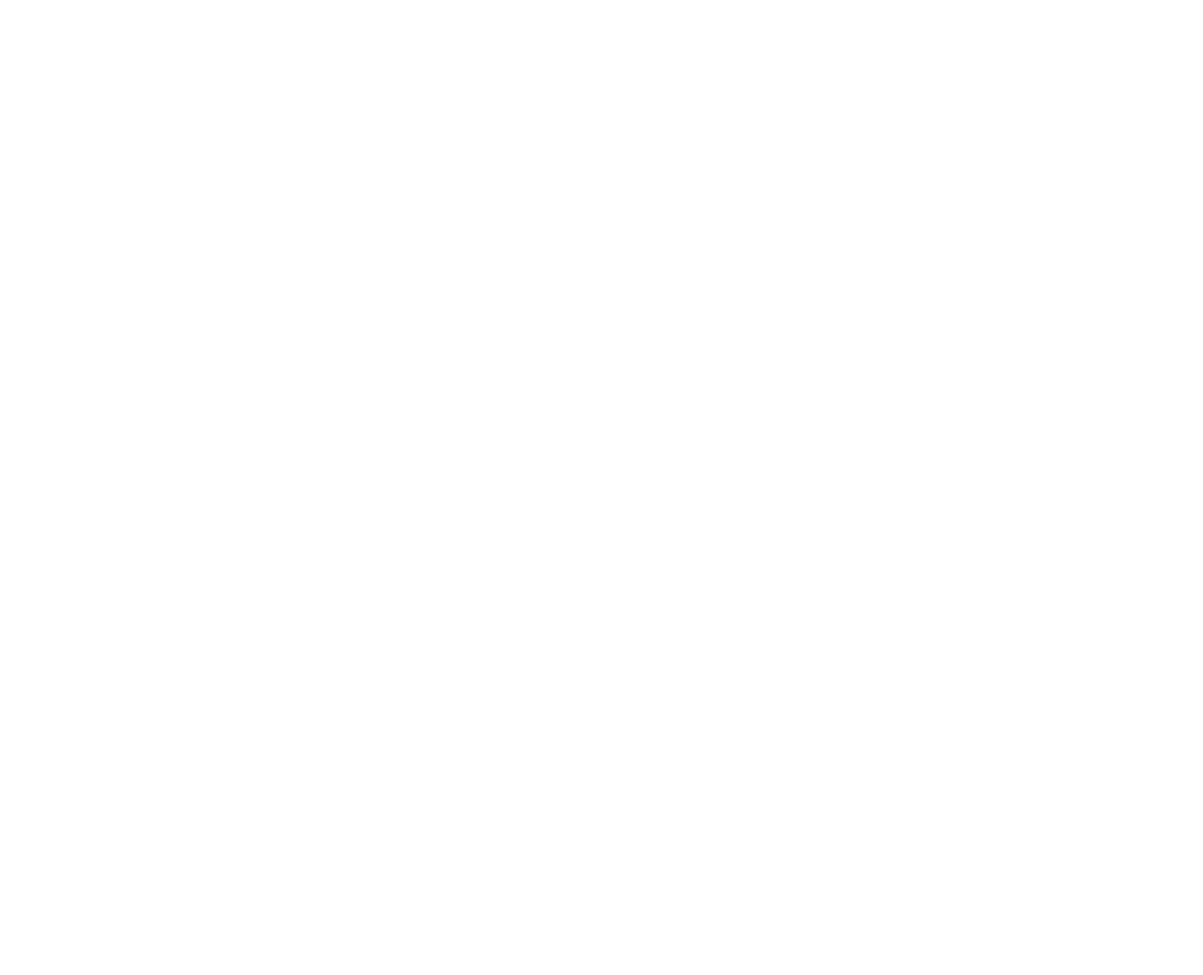
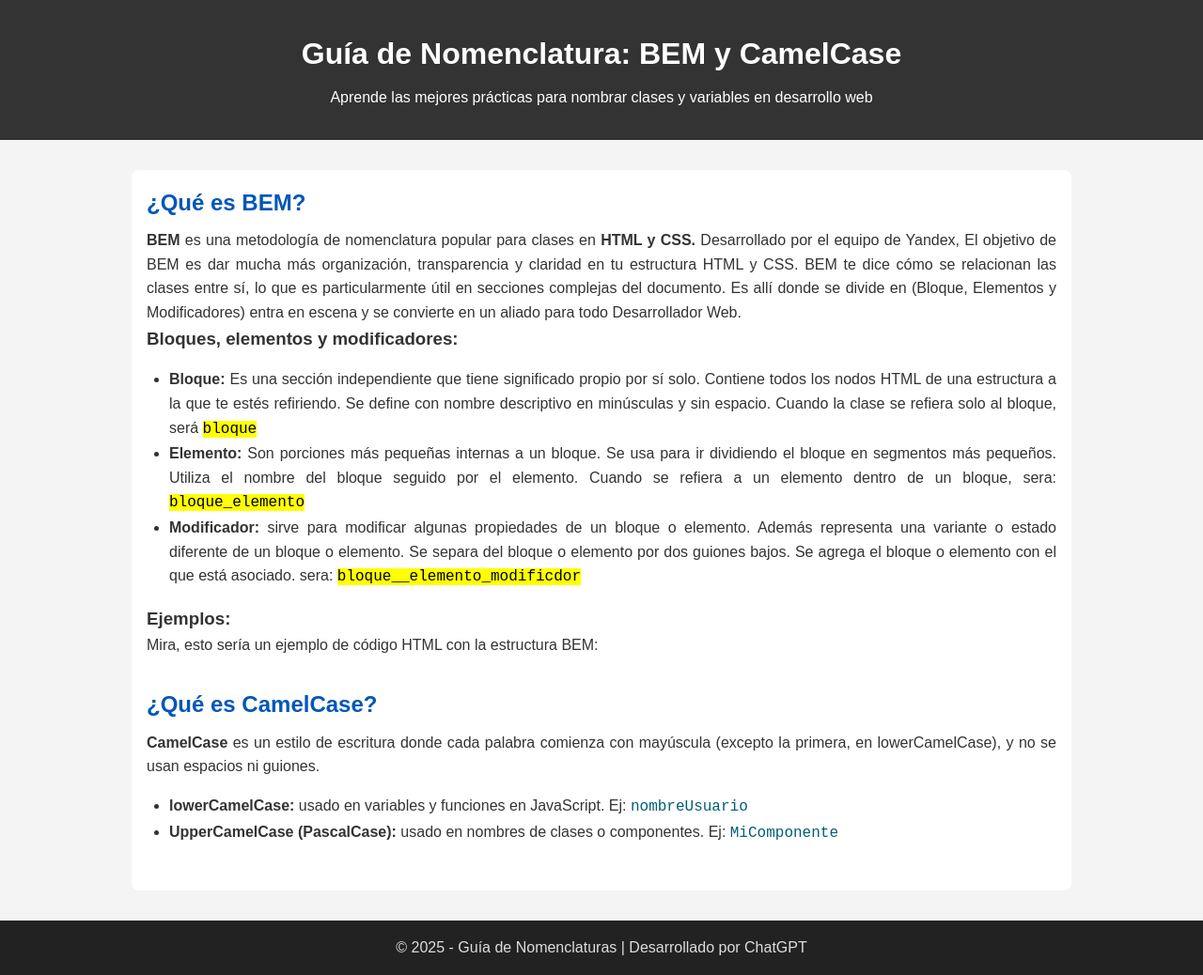
Before and after one commit to Sandri-123/Camel-BEM, a plain HTML site: page index.html in a window 1280 px wide. Shown: the whole page at 94% size. Before the commit the page ends 800 px from the top, so only its background shows below. Drawn offline with Linux system fonts and the light colour scheme.

```diff
--- a/css/estilos.css
+++ b/css/estilos.css
@@ -0,0 +1,70 @@
+* {
+  box-sizing: border-box;
+  margin: 0;
+  padding: 0;
+}
+
+body {
+  font-family: Arial, sans-serif;
+  line-height: 1.6;
+  background: #f4f4f4;
+  color: #333;
+}
+
+.header {
+  background: #333;
+  color: #fff;
+  padding: 2rem;
+  text-align: center;
+}
+
+.header h1 {
+  margin-bottom: 0.5rem;
+}
+
+.main-content {
+  max-width: 1000px;
+  margin: 2rem auto;
+  padding: 1rem;
+  background: #fff;
+  border-radius: 8px;
+  text-align: justify;
+
+
+.section {
+  margin-bottom: 2rem;
+}
+
+.section h2 {
+  color: #0057b8;
+  margin-bottom: 0.5rem;
+}
+
+.section ul {
+  margin: 1rem 0;
+  padding-left: 1.5rem;
+}
+
+pre {
+  background: #f0f0f0;
+  padding: 1rem;
+  border-radius: 5px;
+  overflow-x: auto;
+}
+
+code {
+  font-family: "Courier New", monospace;
+  color: #005f73;
+}
+
+
+}
+
+
+
+.footer {
+  text-align: center;
+  padding: 1rem;
+  background: #222;
+  color: #ddd;
+}
--- a/index.html
+++ b/index.html
@@ -4,8 +4,63 @@
     <meta charset="UTF-8">
     <meta name="viewport" content="width=device-width, initial-scale=1.0">
     <title> 🔥 Normas BEM y camelCase 🔥</title>
+    <link rel="stylesheet" href="css/estilos.css">
 </head>
 <body>
 
+  <header class="header">
+    <h1>Guía de Nomenclatura: BEM y CamelCase</h1>
+    <p>Aprende las mejores prácticas para nombrar clases y variables en desarrollo web</p>
+  </header>
+
+  <main class="main-content">
+    <section class="section bem">
+      <h2> ¿Qué es BEM?</h2>
+      <p><strong>BEM</strong> es una metodología  de nomenclatura popular para clases en <strong>HTML y
+        CSS.</strong>  Desarrollado por el equipo de Yandex, El objetivo de BEM es dar mucha
+        más organización, transparencia y claridad en tu estructura HTML y CSS.
+        BEM te dice cómo se relacionan las clases entre sí, lo que es particularmente
+        útil en secciones complejas del documento. Es allí donde se divide en  (Bloque,
+        Elementos y Modificadores) entra en escena y se convierte en un aliado para
+        todo Desarrollador Web. </p>
+
+        <h3>Bloques, elementos y modificadores:</h3>
+
+      <ul>
+        <li><strong>Bloque:</strong> Es una sección independiente que tiene significado propio por
+         sí solo. Contiene todos los nodos HTML de una estructura a la que te estés
+        refiriendo. Se define con nombre descriptivo en minúsculas y sin espacio.
+        Cuando la clase se refiera solo al bloque, será <code><mark>bloque</mark></code></li>
+        <li><strong>Elemento:</strong> Son porciones más pequeñas internas a un bloque.
+        Se usa para ir dividiendo el bloque en segmentos más pequeños. Utiliza el
+        nombre del bloque seguido por el elemento. Cuando se refiera a un elemento
+        dentro de un bloque, sera: <code><mark>bloque_elemento</mark></code></li>
+        <li><strong>Modificador:</strong>  sirve para modificar algunas propiedades de un
+        bloque o elemento. Además representa una variante o estado diferente de un
+        bloque o elemento. Se separa del bloque o elemento por dos guiones bajos.
+        Se agrega el bloque o elemento con el que está asociado.
+        sera: <code><mark>bloque__elemento_modificdor</mark></code></li>
+      </ul>
+
+
+          <h3>Ejemplos:</h3>
+          <p>Mira, esto sería un ejemplo de código HTML con la estructura BEM:</p>
+
+    </section>
+
+    <section class="section camelcase">
+      <h2>¿Qué es CamelCase?</h2>
+      <p><strong>CamelCase</strong> es un estilo de escritura donde cada palabra comienza con mayúscula (excepto la primera, en lowerCamelCase), y no se usan espacios ni guiones.</p>
+      <ul>
+        <li><strong>lowerCamelCase:</strong> usado en variables y funciones en JavaScript. Ej: <code>nombreUsuario</code></li>
+        <li><strong>UpperCamelCase (PascalCase):</strong> usado en nombres de clases o componentes. Ej: <code>MiComponente</code></li>
+      </ul>
+
+    </section>
+  </main>
+
+  <footer class="footer">
+    <p>&copy; 2025 - Guía de Nomenclaturas | Desarrollado por ChatGPT</p>
+  </footer>
 </body>
 </html>
```
